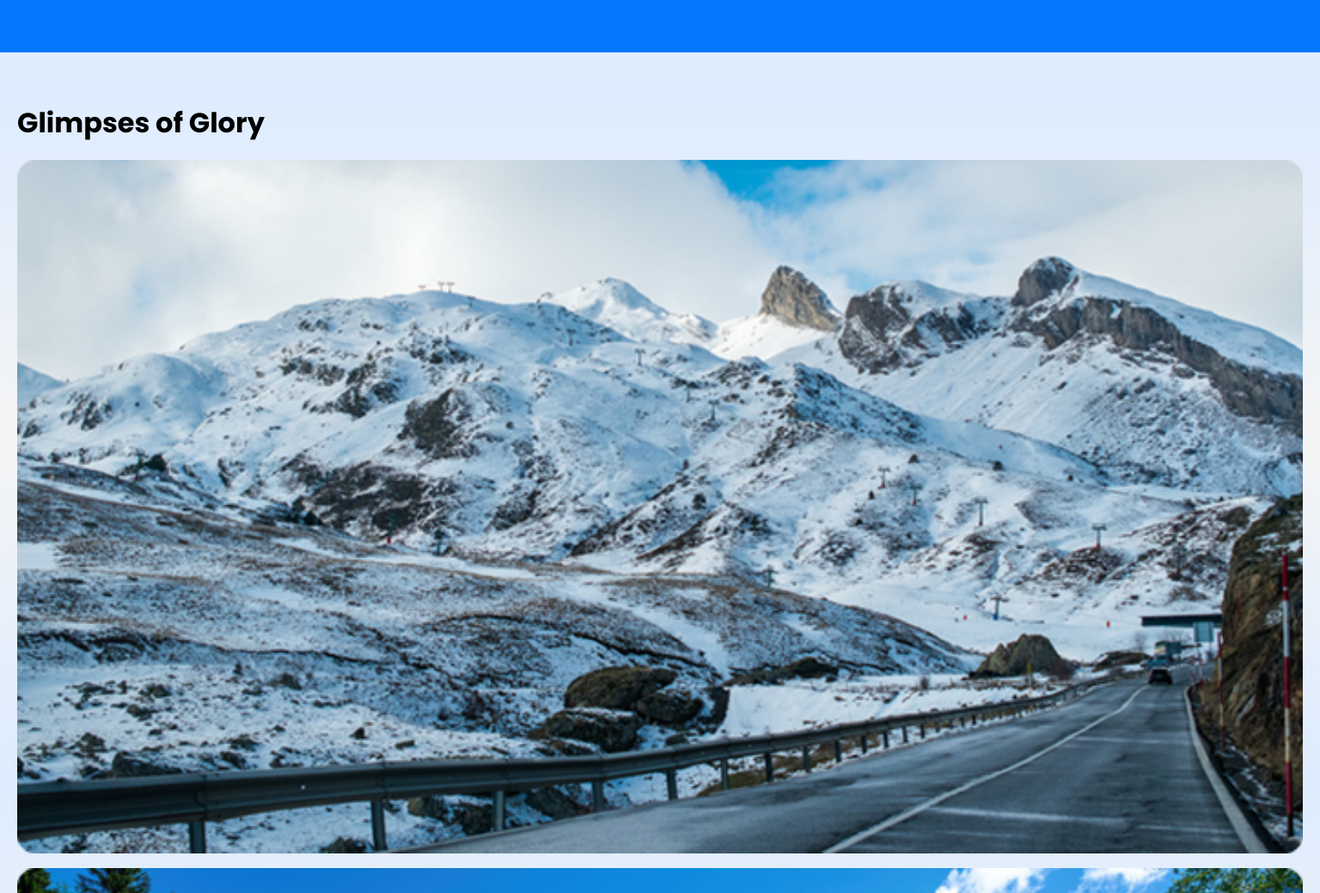
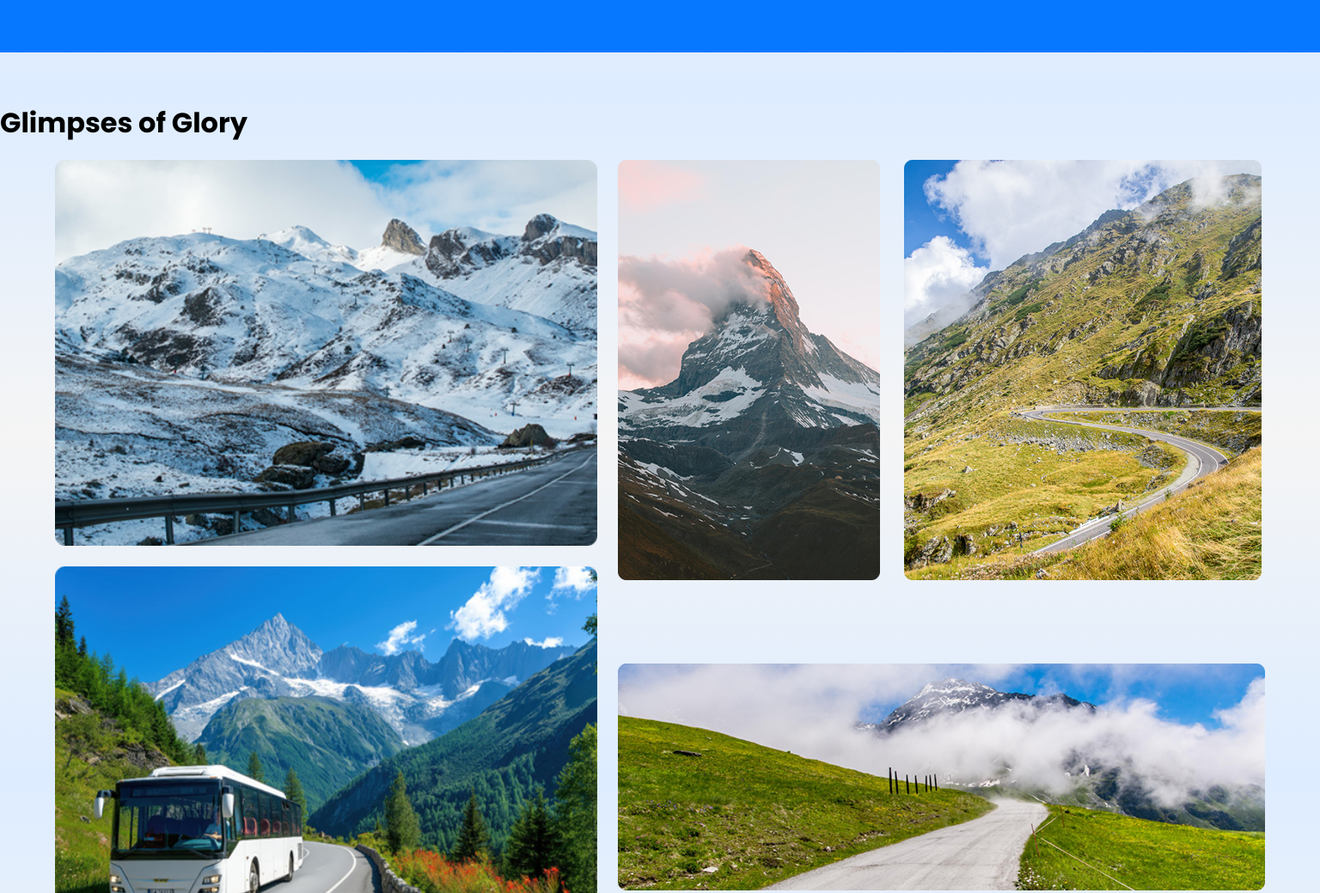
Before and after one commit to dariasnegireva/wonders_daria_snegireva, a website: page index.html in a window 1536 px wide. Shown: the part 1094-2133 px from the top of the page at 86% size. Drawn offline with nearby package versions, Linux system fonts and the light colour scheme.

Commit message:
Gallery desktop ready

```diff
--- a/index.html
+++ b/index.html
@@ -139,32 +139,42 @@
     <section class="gallery">
         <h1>Glimpses of Glory</h1>
         <div class="gallery-wrapper">
-            <picture>
+            <picture class="img1">
                 <source srcset="styles/img/img1-768.png" media="(min-width: 768px)"/>
-                <img src="styles/img/img01.png" alt="Image 01" class="img1">
+                <img src="styles/img/img01.png" alt="Image 01" >
             </picture>
 
-            <picture>
+            <picture class="img2">
                 <source srcset="styles/img/img2-768.png" media="(min-width: 768px)" />
-                <img src="styles/img/img02.png" alt="Image 02" class="img2">
+                <img src="styles/img/img02.png" alt="Image 02" >
             </picture>
 
-            <picture>
+            <picture class="img3">
                 <source srcset="styles/img/img3-768.png" media="(min-width: 768px)" />
-                <img src="styles/img/img03.png" alt="Image 03" class="img3">
+                <img src="styles/img/img03.png" alt="Image 03" >
             </picture>
 
-            <picture>
+            <picture class="img4">
                 <source srcset="styles/img/img4-768.png" media="(min-width: 768px)" />
-                <img src="styles/img/img04.png" alt="Image 04" class="img4">
+                <img src="styles/img/img04.png" alt="Image 04" >
             </picture>
 
-            <picture>
+            <picture class="img5">
                 <source srcset="styles/img/img5-768.png" media="(min-width: 768px)" />
-                <img src="styles/img/img05.png" alt="Image 05" class="img5">
+                <img src="styles/img/img05.png" alt="Image 05" >
             </picture>
         </div>
-        <div class="gallery-wrapper-768">
+        <div class="gallery-wrapper-desktop">
+            <div class="first-column-wrapper">
+                <img src="styles/img/img1-desk.png" alt="Image 01" class="img1">
+                <img src="styles/img/img2-desk.png" alt="Image 02" class="img2">
+            </div>
+            <div class="second-column-wrapper">
+                <img src="styles/img/img3-desk.png" alt="Image 03" class="img3">
+                <img src="styles/img/img4-desk.png" alt="Image 04" class="img4">
+                <img src="styles/img/img5-desk.png" alt="Image 05" class="img5">
+            </div>
+
 
         </div>
     </section>
--- a/styles/gallery.css
+++ b/styles/gallery.css
@@ -1,3 +1,7 @@
+.gallery-wrapper-desktop {
+    display: none;
+}
+
 .gallery {
     padding-left: 20px;
     padding-right: 20px;
@@ -24,3 +28,93 @@
 .gallery-wrapper img {
     width: 100%;
 }
+
+@media (min-width: 768px) {
+    .gallery-wrapper-desktop {
+        display: none;
+    }
+
+    .gallery {
+        padding-right: 32px;
+        padding-left: 32px;
+        margin-bottom: 128px;
+    }
+    .gallery-wrapper {
+        display: grid;
+        grid-row-gap: 24px;
+        grid-column-gap: 24px;
+        grid-template-columns: 1fr 1fr;
+        grid-template-rows: auto;
+        grid-template-areas:
+                "first first"
+                "second second"
+                "third fourth"
+                "fifth fifth";
+    }
+
+    .img1 {
+        grid-area: first;
+        object-fit: cover;
+        margin: 0;
+
+    }
+    .img2 {
+        grid-area: second;
+    }
+    .img3 {
+        grid-area: third;
+
+    }
+    .img4 {
+        grid-area: fourth;
+    }
+    .img5 {
+        grid-area: fifth;
+    }
+}
+
+@media (min-width: 1440px) {
+    .gallery-wrapper {
+        display: none;
+    }
+
+    .gallery {
+        padding: 0px;
+        margin-bottom: 128px;
+    }
+
+    .gallery-wrapper-desktop {
+        display: flex;
+        flex-direction: row;
+        justify-content: space-between;
+        gap: 24px;
+        padding-left: 64px;
+        padding-right: 64px;
+    }
+    .first-column-wrapper {
+        display: flex;
+        flex-direction: column;
+        justify-content: space-between;
+        gap: 24px;
+        width: 100%;
+    }
+    .second-column-wrapper {
+        display: grid;
+        grid-template-columns: auto;
+        grid-template-rows: auto;
+        grid-template-areas:
+            "third fourth"
+            "fifth fifth";
+        gap: 24px;
+    }
+
+    .img3 {
+        grid-area: third;
+    }
+    .img4 {
+        grid-area: fourth;
+    }
+    .img5 {
+        grid-area: fifth;
+    }
+}
--- a/styles/header.css
+++ b/styles/header.css
@@ -22,6 +22,12 @@
     display: none;
 }
 
+.burger-opener button {
+    background: none;
+    border: none;
+    padding: 0;
+}
+
 #burger-img {
     display: inline-block;
     position: fixed;
@@ -29,9 +35,6 @@
     right: 32px;
 }
 
-.burger-btn{
-    display: none;
-}
 
 .wonders-desktop-nav-menu {
     display: none;
@@ -75,6 +78,7 @@
         width: 73px;
         height: 30px;
     }
+
 }
 
 @media (min-width: 1024px) {
```
Also changed, not shown: styles/img/img1-desk.png (added), styles/img/img2-desk.png (added), styles/img/img3-desk.png (added), styles/img/img4-desk.png (added), styles/img/img5-desk.png (added).
